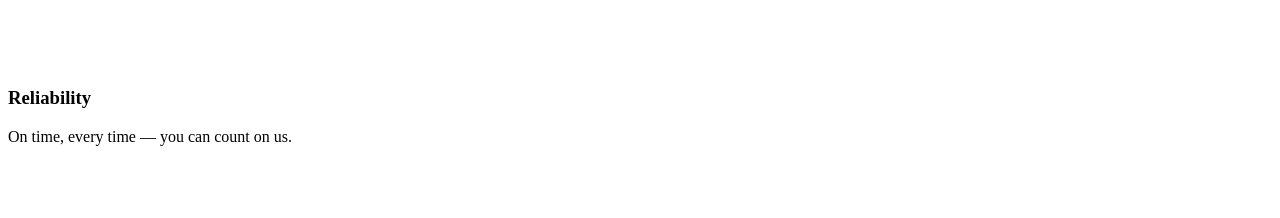
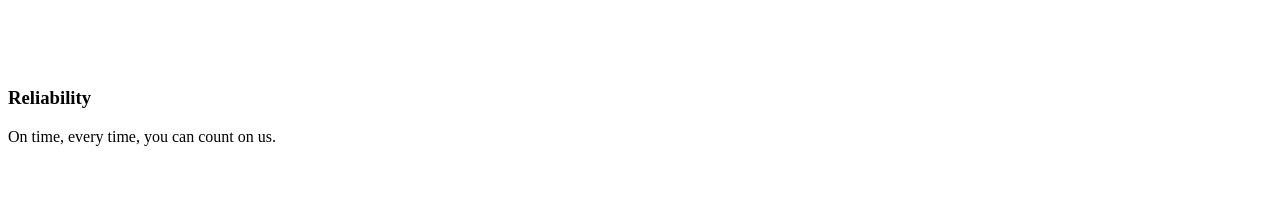
Before and after one commit to Zero11-Travel/zero11-travel-website, a Nuxt app: page /about in a window 1280 px wide. Shown: the part 7600-7818 px from the top of the page. Built offline with nearby package versions, Linux system fonts and the light colour scheme.

Commit message:
Fix reliability description punctuation

```diff
--- a/app/pages/about.vue
+++ b/app/pages/about.vue
@@ -13,7 +13,7 @@ useSeoMeta({
 const values = [
   { icon: HeartIcon, title: 'Passion', description: 'We love what we do and it shows in every trip.' },
   { icon: ShieldCheckIcon, title: 'Safety', description: 'Your safety is the foundation of every journey we plan.' },
-  { icon: ClockIcon, title: 'Reliability', description: 'On time, every time — you can count on us.' },
+  { icon: ClockIcon, title: 'Reliability', description: 'On time, every time, you can count on us.' },
   { icon: CheckBadgeIcon, title: 'Professionalism', description: 'Dedicated, experienced drivers who represent our brand with pride.' },
 ]
 
```
